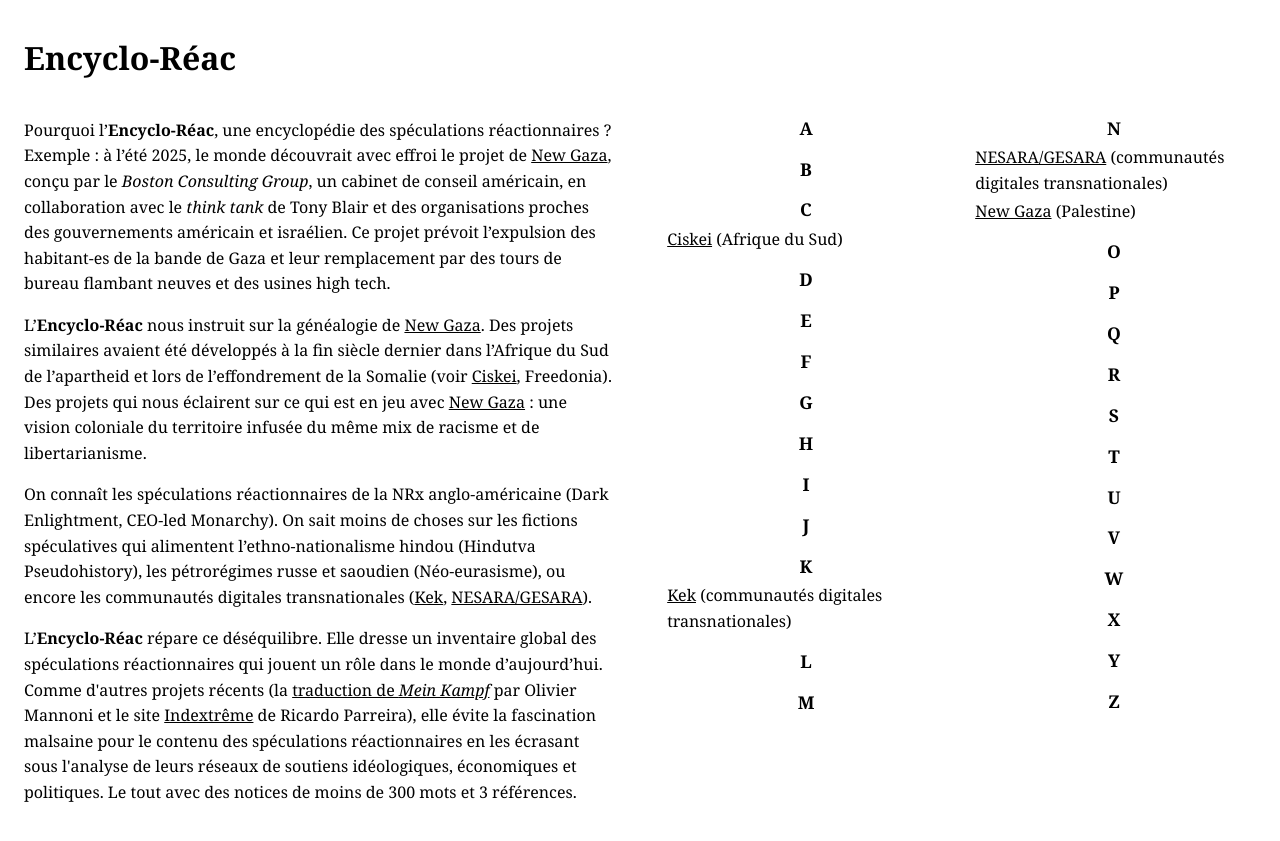
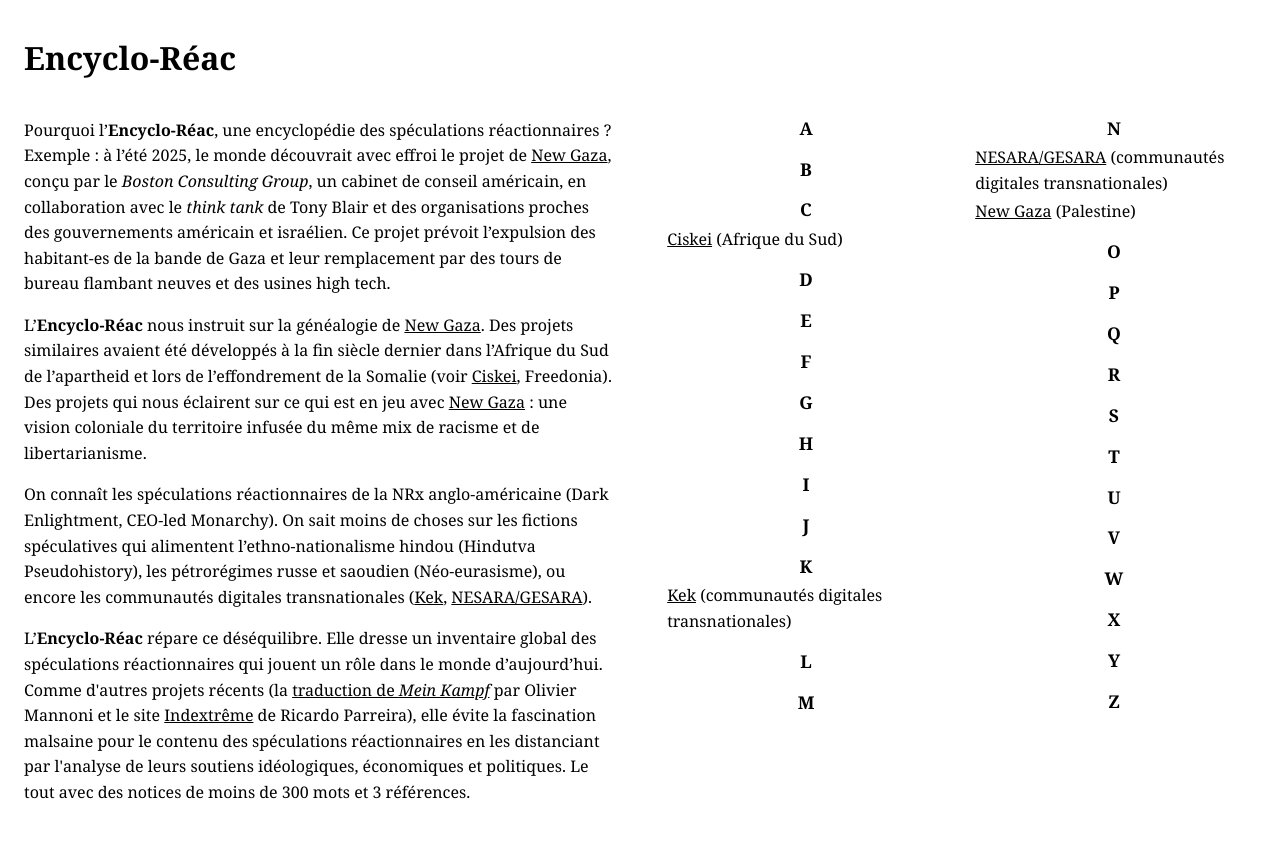
Before and after one commit to encycloreac/encycloreac.github.io, a Jekyll site: the page built from index.html, in a window 1280 px wide. Shown: the top 841 px of the page. Built offline with Jekyll 4.4.1, drawn with Linux system fonts in a browser that asks for light colours.

Commit message:
Update paragraph on 'Encyclo-Réac' content
Replaced duplicate paragraph about 'Encyclo-Réac' with a revised version that emphasizes its role in addressing reactionary speculations.

```diff
--- a/index.html
+++ b/index.html
@@ -4,4 +4,4 @@
 <p>Pourquoi l&rsquo;<b>Encyclo-Réac</b>, une encyclopédie des spéculations réactionnaires ? Exemple : à l&rsquo;été 2025, le monde découvrait avec effroi le projet de <a href="/new-gaza/">New Gaza</a>, conçu par le <em>Boston Consulting Group</em>, un cabinet de conseil américain, en collaboration avec le <em>think tank</em> de Tony Blair et des organisations proches des gouvernements américain et israélien. Ce projet prévoit l&rsquo;expulsion des habitant-es de la bande de Gaza et leur remplacement par des tours de bureau flambant neuves et des usines high tech.</p>
 <p>L&rsquo;<b>Encyclo-Réac</b> nous instruit sur la généalogie de <a href="/new-gaza/">New Gaza</a>. Des projets similaires avaient été développés à la fin siècle dernier dans l&rsquo;Afrique du Sud de l&rsquo;apartheid et lors de l&rsquo;effondrement de la Somalie (voir <a href="/ciskei/">Ciskei</a>, Freedonia). Des projets qui nous éclairent sur ce qui est en jeu avec <a href="/new-gaza/">New Gaza</a> : une vision coloniale du territoire infusée du même mix de racisme et de libertarianisme.</p>
 <p>On connaît les spéculations réactionnaires de la NRx anglo-américaine (Dark Enlightment, CEO-led Monarchy). On sait moins de choses sur les fictions spéculatives qui alimentent l&rsquo;ethno-nationalisme hindou (Hindutva Pseudohistory), les pétrorégimes russe et saoudien (Néo-eurasisme), ou encore les communautés digitales transnationales (<a href="/kek/">Kek</a>, <a href="/nesara-gesara/">NESARA/GESARA</a>).</p>
-<p>L&rsquo;<b>Encyclo-Réac</b> répare ce déséquilibre. Elle dresse un inventaire global des spéculations réactionnaires qui jouent un rôle dans le monde d&rsquo;aujourd&rsquo;hui. Comme d'autres projets récents (la <a href="https://www.fayard.fr/livre/historiciser-le-mal-9782213671185/">traduction de <em>Mein Kampf</em></a> par Olivier Mannoni et le site <a href="https://indextreme.fr/">Indextrême</a> de Ricardo Parreira), elle évite la fascination malsaine pour le contenu des spéculations réactionnaires en les écrasant sous l'analyse de leurs réseaux de soutiens idéologiques, économiques et politiques. Le tout avec des notices de moins de 300 mots et 3 références.</p>
+<p>L&rsquo;<b>Encyclo-Réac</b> répare ce déséquilibre. Elle dresse un inventaire global des spéculations réactionnaires qui jouent un rôle dans le monde d&rsquo;aujourd&rsquo;hui. Comme d'autres projets récents (la <a href="https://www.fayard.fr/livre/historiciser-le-mal-9782213671185/">traduction de <em>Mein Kampf</em></a> par Olivier Mannoni et le site <a href="https://indextreme.fr/">Indextrême</a> de Ricardo Parreira), elle évite la fascination malsaine pour le contenu des spéculations réactionnaires en les distanciant par l'analyse de leurs soutiens idéologiques, économiques et politiques. Le tout avec des notices de moins de 300 mots et 3 références.</p>
```
